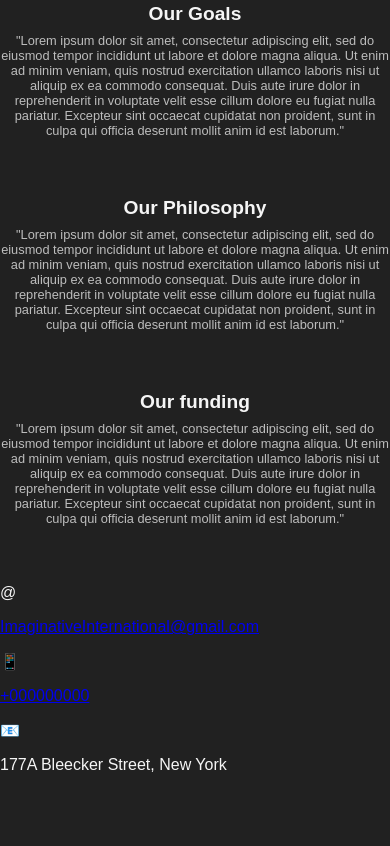
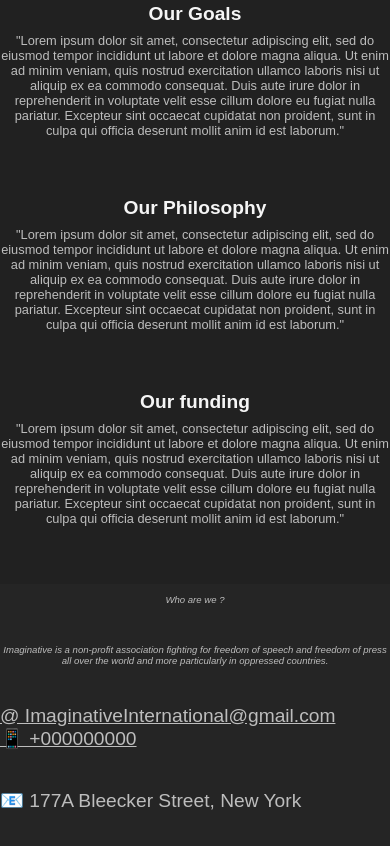
Before and after one commit to EdoEquin0x/STUDI-Evaluation-1, a plain HTML site: page Mainpage.html in a window 390 px wide. Shown: the part 444-1290 px from the top of the page. Before the commit the page ends 1234 px from the top, so only its background shows below. Drawn offline with Linux system fonts and the light colour scheme; a web font is replaced by a local one.

Commit message:
Updating the CSS

```diff
--- a/Mainpage.css
+++ b/Mainpage.css
@@ -105,8 +105,44 @@
 
   /* Stylisation du footer */
 
-    #footer {
-        background-color:  #212121;
+    #ContactInfos {
+        background-color: #252525;
+        position:absolute;
+        width: 100%;
+    }
+
+    .ContactContent {
+        color: #BDBDBD;
+        font-weight: 200;
+        font-size: 1.2em;
+
+    }
+
+    #EmailContact {
+        margin-bottom: 10%;
+        margin-top: 10%;
+    }
+
+
+    #PhoneContact {
+        margin-bottom: 10%;
+        margin-top: 10%;
+    }
+
+    #LetterContact {
+        margin-bottom: 10%;
+        margin-top: 10%;
+    }
+
+
+
+    .WhoareweContent {
+        color: #BDBDBD;
+        font-weight: 200;
+        font-size: 0.6em;
+        font-style: italic;
+        text-align: center;
+        margin-bottom: 10%;
     }
 
 
@@ -125,9 +161,4 @@
 
 
 
-
-
-
-
-
 }
--- a/Mainpage.html
+++ b/Mainpage.html
@@ -46,7 +46,7 @@
       <header id="header">
         <img src="images/logoicon.png" alt="Error while loading the image" id="MainimageLogo"></img>
         <h1 id="MainTitle">Imaginative</h1>
-        <p id="MainDescription">For the voices that can't be heard</p>
+        <p id="MainDescription">For the voices that can't be heard.</p>
       </header>
 
       <!-- Le Menu de navigation  -->
@@ -103,14 +103,15 @@
       <footer id="ContactInfos">
 
         <!-- Informations de contact  -->
-        <p id="EmailContactMessage" class="ContactMessage">@</p>
-        <a href="mailto:ImaginativeInternational@gmail.com" id="EmailContact" class="ContactContent">ImaginativeInternational@gmail.com</a>
 
-        <p id="PhoneContactMessage" class="ContactMessage">📱</p>
-        <a href="tel:+000000000" id="PhoneContact" class="ContactContent">+000000000</a>
+        <p id="WhoareweTitle" class="WhoareweContent">Who are we ?</p>
+        <p id="WhoareweText" class="WhoareweContent">Imaginative is a non-profit association fighting for freedom of speech and freedom of press all over the world and more particularly in oppressed countries.</p>
 
-        <p id="LetterContactMessage" class="ContactMessage">📧</p>
-        <p id="LetterContact" class="ContactContent">177A Bleecker Street, New York</p>
+
+        <a href="mailto:ImaginativeInternational@gmail.com" id="EmailContact" class="ContactContent">@ ImaginativeInternational@gmail.com</a>
+        <br />
+        <a href="tel:+000000000" id="PhoneContact" class="ContactContent">📱 +000000000</a>
+        <p id="LetterContact" class="ContactContent">📧 177A Bleecker Street, New York</p>
 
 
 
```
